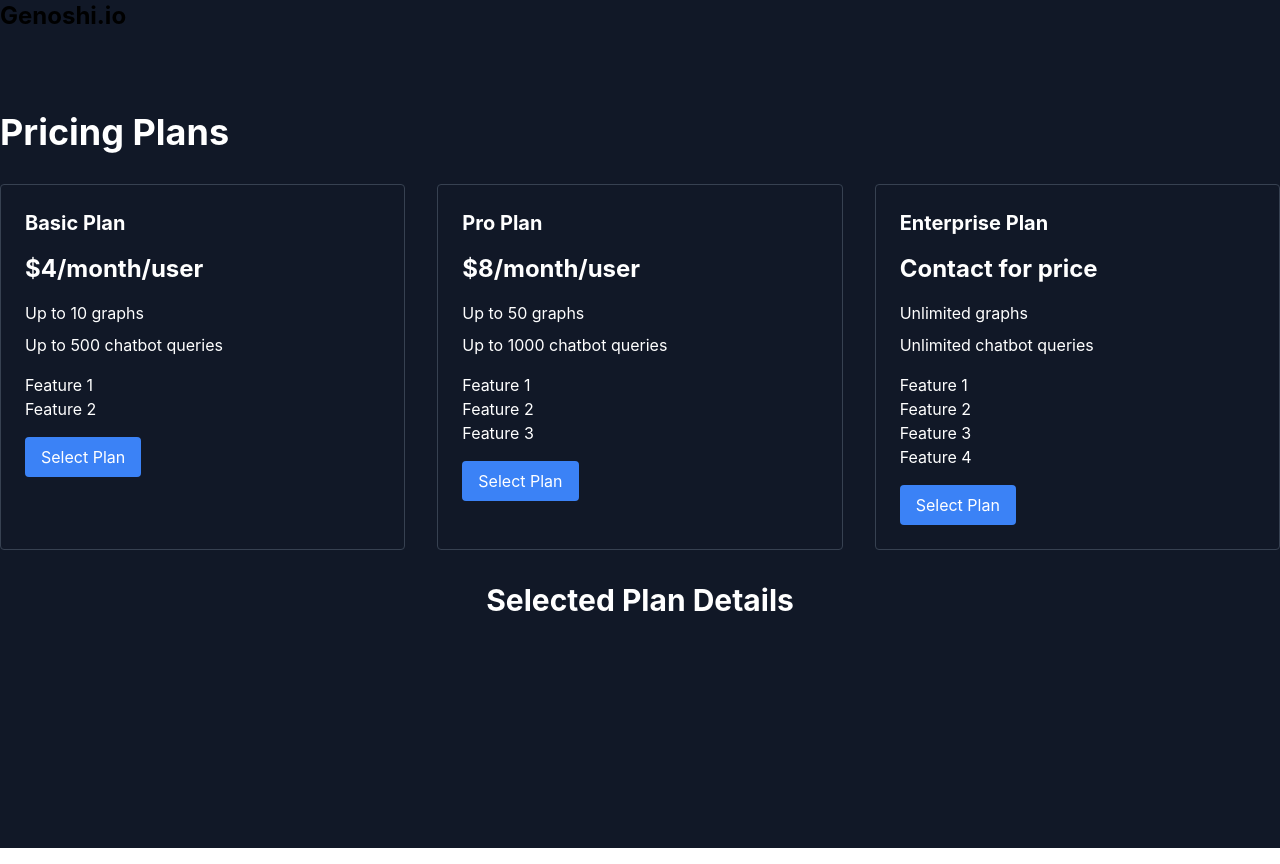
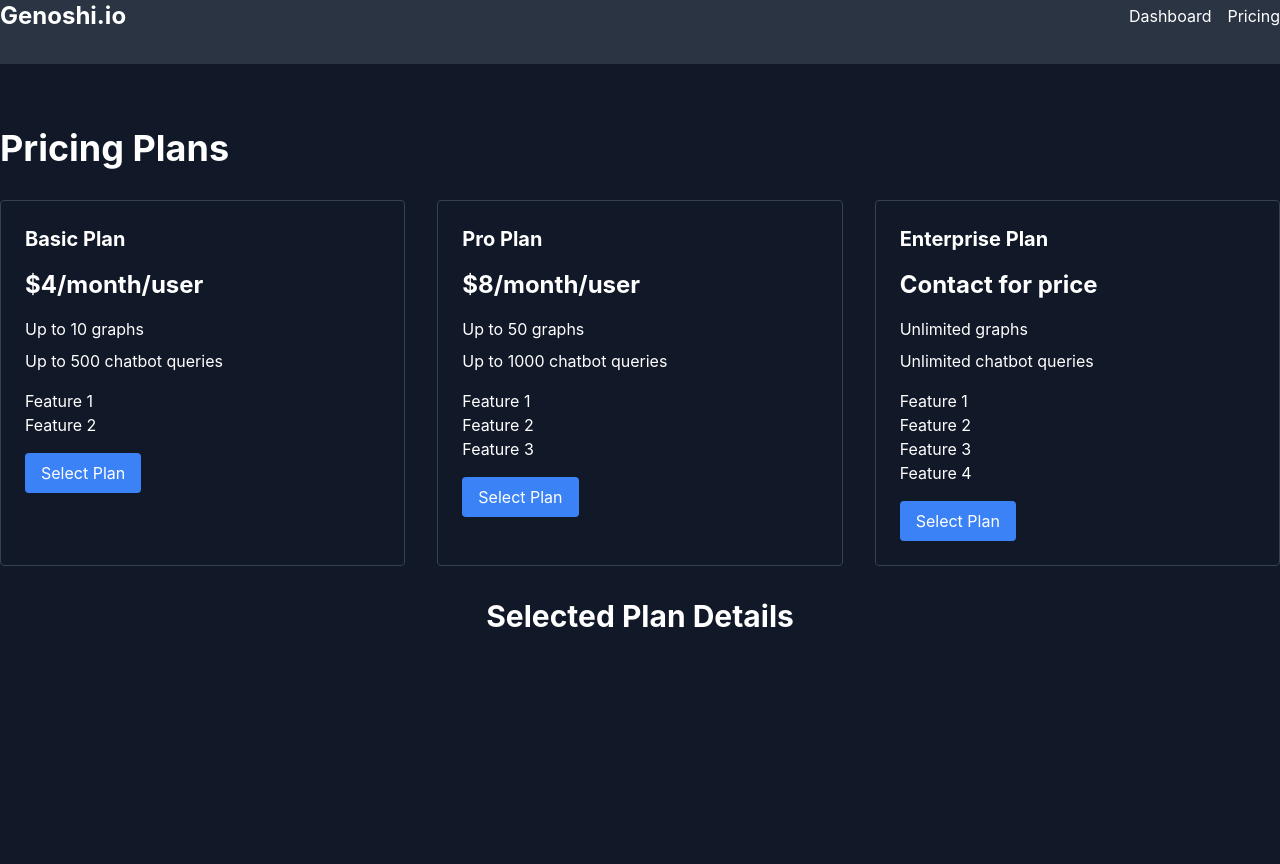
Before and after one commit to real-tea/genoshi-assignment, a React (Create React App) app: page /pricing in a window 1280 px wide. Built offline with nearby package versions, Linux system fonts and the light colour scheme; a web font is replaced by a local one.

Commit message:
things here

```diff
--- a/package.json
+++ b/package.json
@@ -15,6 +15,7 @@
     "postcss": "^8.4.32",
     "react": "^18.2.0",
     "react-dom": "^18.2.0",
+    "react-glassmorphism": "^0.0.1",
     "react-router-dom": "^6.21.1",
     "react-scripts": "5.0.1",
     "tailwindcss": "^3.4.0",
--- a/src/App.tsx
+++ b/src/App.tsx
@@ -1,21 +1,23 @@
 import { BrowserRouter as Router, Routes, Route } from 'react-router-dom';
 import ProfileDashboard from './components/ProfileDashboard';
 import PricingPage from './components/PricingPage';
-;
+import Navbar from './components/Navbar';
 
 
 
 function App() {
   return (
     <Router>
-      <div className="bg-gray-900 ">
-        <h1 className="text-2xl font-bold mb-4">Genoshi.io</h1>
+    <div className="bg-gray-900">
+      <Navbar />
+      <div className="container mx-auto pt-16">
         <Routes>
           <Route path="/" element={<ProfileDashboard />} />
           <Route path="/pricing" element={<PricingPage />} />
         </Routes>
       </div>
-    </Router>
+    </div>
+  </Router>
   );
 };
 
--- /dev/null
+++ b/src/components/Navbar.tsx
@@ -0,0 +1,29 @@
+// src/components/Navbar.tsx
+import React from 'react';
+import { Link } from 'react-router-dom';
+
+const Navbar: React.FC = () => {
+  return (
+    <div className="text-center fixed top-0 left-0 right-0">
+      <div
+        className="bg-gray-700 opacity-70 w-full h-16 backdrop-blur-lg absolute top-0 left-0 right-0 bottom-0"
+        style={{ zIndex: -1 }}
+      ></div>
+
+      {/* Navbar content */}
+      <div className="container mx-auto flex justify-between items-center relative z-10">
+        <h1 className="text-white text-2xl font-bold">Genoshi.io</h1>
+        <div className="flex space-x-4">
+          <Link to="/" className="text-white hover:text-gray-300">
+            Dashboard
+          </Link>
+          <Link to="/pricing" className="text-white hover:text-gray-300">
+            Pricing
+          </Link>
+        </div>
+      </div>
+    </div>
+  );
+};
+
+export default Navbar;
```
Also changed, not shown: src/components/PricingPage.tsx (+8 -0 lines), 1 other file (tests, documents, lock files or other folders).
